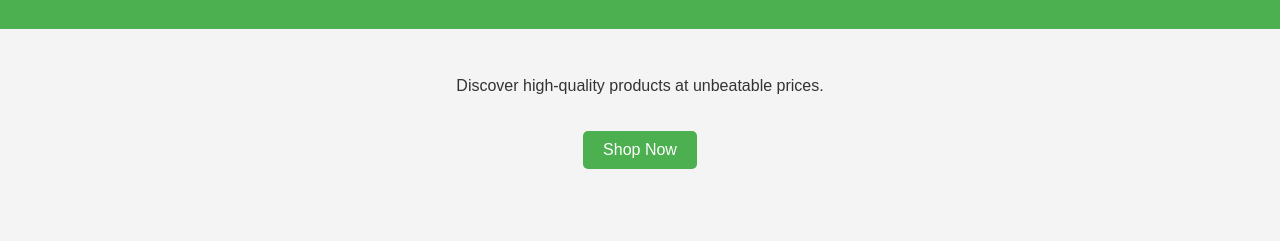
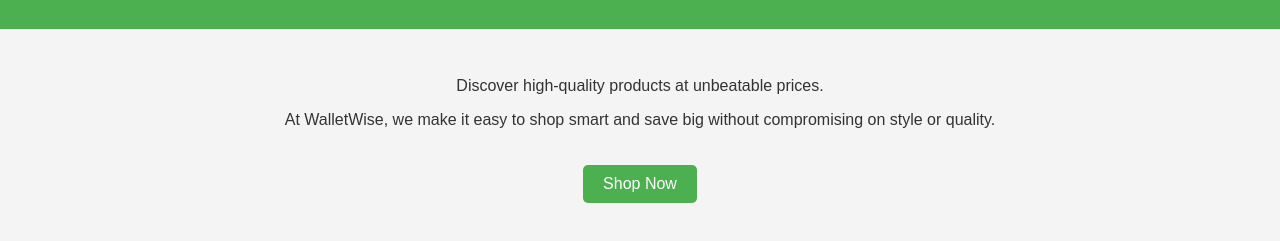
Before and after one commit to Aryanbalodi123/WalletWise, a plain HTML site: page index.html in a window 1280 px wide. Shown: the part 117-358 px from the top of the page. Drawn offline with Linux system fonts and the light colour scheme.

Commit message:
Update index.html

```diff
--- a/index.html
+++ b/index.html
@@ -46,7 +46,7 @@
 
 <main>
     <p>Discover high-quality products at unbeatable prices.</p>
-
+    <p>At WalletWise, we make it easy to shop smart and save big without compromising on style or quality.</p>
     <a href="#" class="button">Shop Now</a>
 </main>
 
```
